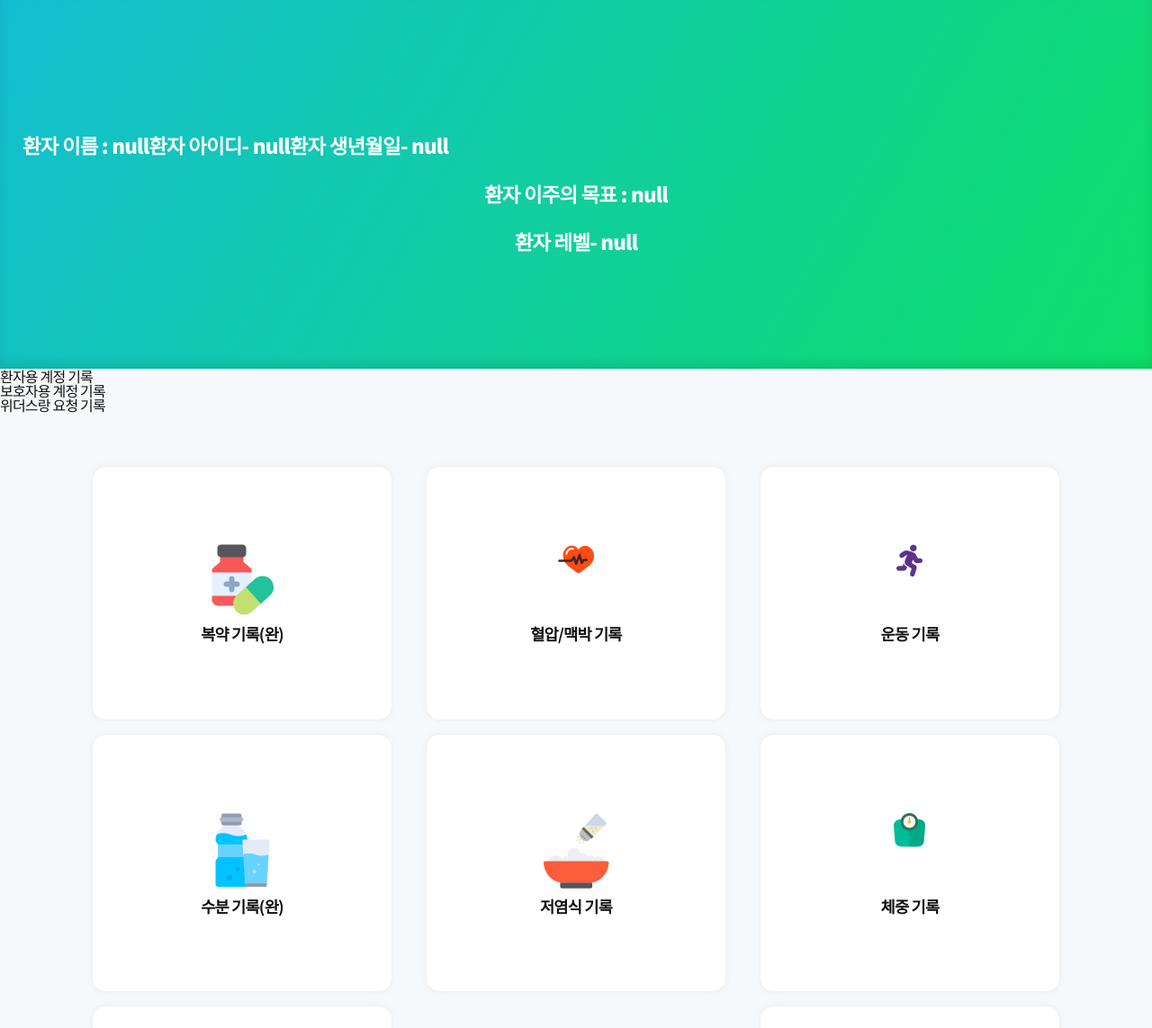
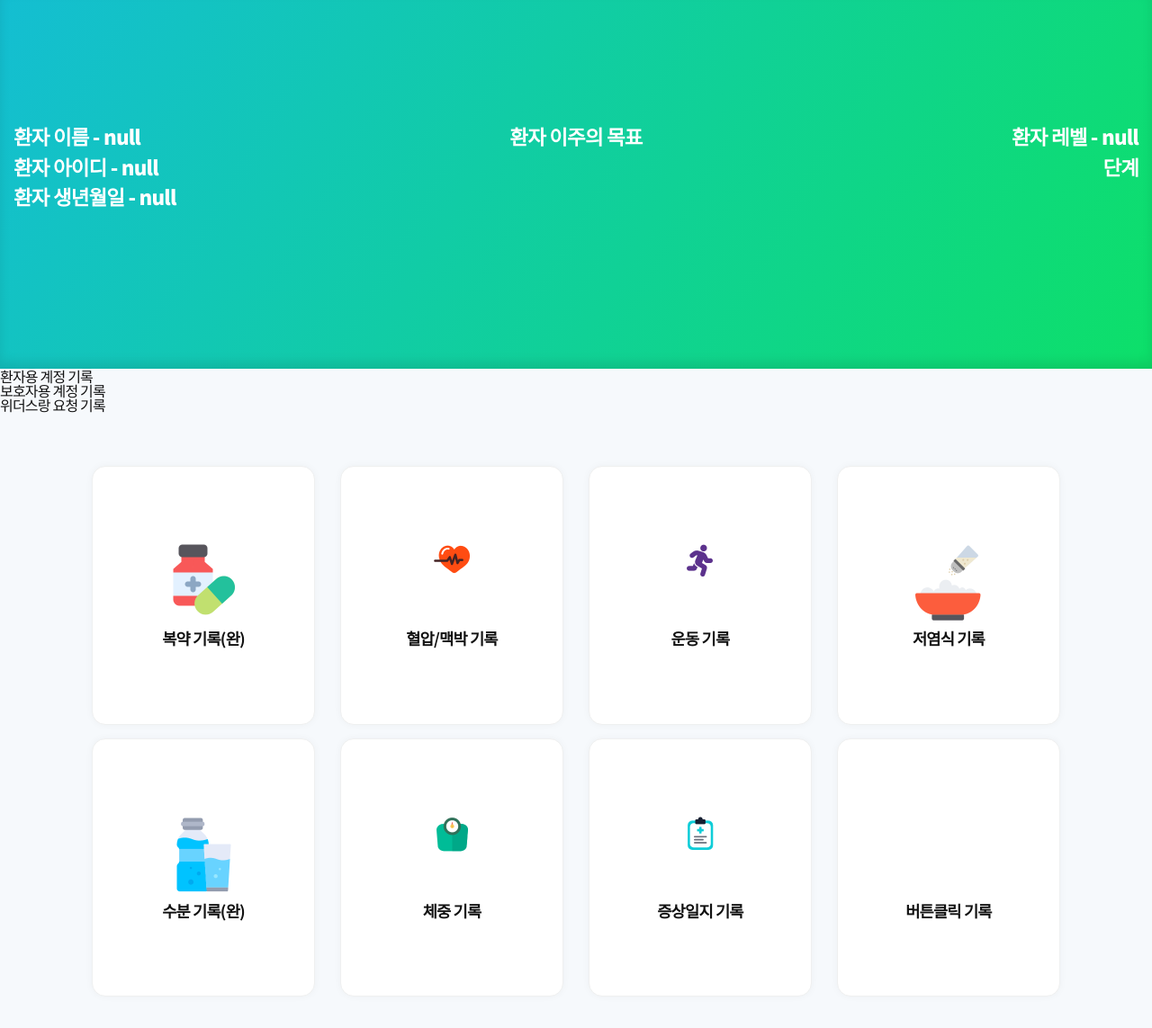
Before and after one commit to standha/withus8.18, a Spring app: page /Admin/admin_center in a window 1280 px wide. Shown: the whole page at 90% size. Run offline with Thymeleaf, Linux system fonts and the light colour scheme; the template is opened without the code that fills it, so the values that code supplies are empty; some of the project's set-up classes (security, data sources, template engines, error pages and the like) are left out, and stand-ins take their place.

Commit message:
관리자 페이지 헤더 분리 적용 완료

```diff
--- a/src/main/resources/templates/Admin/admin_center.html
+++ b/src/main/resources/templates/Admin/admin_center.html
@@ -14,59 +14,18 @@
     <script th:src="@{/js/common.js}"></script>
     <title>Admin center</title>
 </head>
-
+<style>
+    .main-icon2 {display: flex; flex-wrap: wrap; justify-content: space-between; margin: 60px 8% 20px;}
+    .main-icon2 a {display: flex; flex-direction: column; justify-content: space-between; align-items: center; width: 23%; padding: 8% 0; margin-bottom: 15px; border-radius: 15px; box-shadow: 0 0 8px 0 rgba(0, 0, 0, 0.04); border: solid 1px #eff0f0; background-color: #ffffff;}
+    .main-icon2 a span {text-align: center; font-size: 1.1rem; font-weight: 700;}
+    .main-icon2 a span[class*="ico-"] {margin-bottom: 10px;}
+</style>
 <body>
 <div id="wrap" class="main-page">
-    <header>
-        <div class="header-wrap" style="height: 410px">
-            <div class="cont" >
-<!--            <span class="title-txt">-->
-<!--                <span style="font-size: xx-large">간호사는 영어로 Nurse 일본어로 看護師 중국어로 護士</span>-->
-<!--            </span>-->
-<!--                <div style="float:left; width:33%;">-->
-<!--                    <div class="todo-txt" spanChange() >-->
-<!--                        <p th:text="'환자 이름 : '+' '+ ${patient.name}">-->
-<!--                    </div>-->
-<!--                    <div class="todo-txt" spanChange() >-->
-<!--                        <p th:text="'환자 아이디-'+' '+ ${patient.userId}">-->
-<!--                    </div>-->
-<!--                    <div class="todo-txt" spanChange() >-->
-<!--                        <p style="text-align: left"  th:text="'환자 생년월일-'+' '+ ${patient.birthdate}">-->
-<!--                    </div>-->
-<!--                </div>-->
-<!--                <div style = "float: left; width:33%;">-->
-<!--                    <div class="todo-txt" spanChange()>-->
-<!--                        <p style="text-align: center" th:text="'환자 이주의 목표-'+' '+ ${patient.goal}">-->
-<!--                    </div>-->
-<!--                </div>-->
-<!--                <div style="float: left; width:33%;">-->
-<!--                    <div class="todo-txt" spanChange()>-->
-<!--                        <p style="text-align: right" th:text="'환자 레벨-'+' '+ ${patient.level}">-->
-<!--                    </div>-->
-<!--                </div>-->
-                <div class="todo-txt" style="float:left; padding: 10px;">
-                    <p style="float:left;" th:text="'환자 이름 : '+' '+ ${patient.name}">
-                    <p style="float:left;" th:text="'환자 아이디-'+' '+ ${patient.userId}">
-                    <p style="float:left;" th:text="'환자 생년월일-'+' '+ ${patient.birthdate}">
-                </div>
-                <div class="todo-txt" style="padding: 10px;">
-                    <p th:text="'환자 이주의 목표 : '+' '+ ${patient.goal}">
-                </div>
-                <div class="todo-txt" style="padding: 10px;">
-                    <p th:text="'환자 레벨-'+' '+ ${patient.level}">
-                </div>
-            </div>
-        </div>
-        <nav>
-            <ul>
-                <li class="m"><a href="#" class="menu-01"><span>환자용 계정 기록</span></a>
-                </li> <li class="m"><a href="#" class="menu-02"><span>보호자용 계정 기록</span></a></li>
-                <li class="m"><a th:href="@{/adimn_withusHelpRequest}"><span>위더스랑 요청 기록</span></a></li>
-            </ul>
-        </nav>
-    </header>
+
+    <header th:replace="Admin/admin_infoHeader :: headerFragment"></header>
     <div class="container" id="content">
-        <ul class="main-icon">
+        <ul class="main-icon2">
             <a th:href="@{/admin_pillRecord/{userId}(userId=${patient.userId})}">
                 <span class="ico-drug"></span>
                 <span>복약 기록(완)</span>
@@ -79,13 +38,13 @@
                 <span class="ico-exercise"></span>
                 <span>운동 기록</span>
             </a>
+            <a th:href="@{/moistureNatrium}">
+                <span class="ico-salt"></span>
+                <span>저염식 기록</span>
+            </a>
             <a th:href="@{/admin_moistureRecord/{userId}(userId=${patient.userId})}">
                 <span class="ico-water2"></span>
                 <span>수분 기록(완)</span>
-            </a>
-            <a th:href="@{/moistureNatrium}">
-                <span class="ico-salt"></span>
-                <span>저염식 기록</span>
             </a>
             <a th:href="@{/weight}">
                 <span class="ico-weight"></span>
@@ -102,6 +61,5 @@
         </ul>
     </div>
 </div>
-
 </body>
 </html>
--- /dev/null
+++ b/src/main/resources/templates/Admin/admin_infoHeader.html
@@ -0,0 +1,156 @@
+<!DOCTYPE html>
+<html xmlns:th="http://www.thymeleaf.org" lang="kr"  th:fragment="headerFragment">
+<meta charset="UTF-8">
+<head>
+    <meta charset="UTF-8">
+    <meta http-equiv="X-UA-Compatible" content="IE=edge">
+    <title>위더스</title>
+    <meta name="viewport" content="width=device-width, initial-scale=1, maximum-scale=1, minimum-scale=1, user-scalable=no"/>
+    <meta name="format-detection" content="telephone=no">
+    <link th:href="@{/css/reset.css}" rel="stylesheet">
+    <link th:href="@{/css/common.css}" rel="stylesheet">
+    <link th:href="@{/css/layout.css}" rel="stylesheet">
+    <script th:src="@{/js/jquery-1.12.4.min.js}"></script>
+    <script th:src="@{/js/common.js}"></script>
+</head>
+<style>
+    .parent {
+        display: grid;
+        grid-template-columns: repeat(3, 1fr);
+        grid-template-rows: 1fr;
+        grid-column-gap: 10px;
+        grid-row-gap: 0px;
+    }
+
+    .div1 { grid-area: 1 / 1 / 2 / 2; }
+    .div2 { grid-area: 1 / 2 / 2 / 3; }
+    .div3 { grid-area: 1 / 3 / 2 / 4; }
+
+</style>
+<header>
+<div id="admin-header">
+    <div class="header-wrap" style="height: 410px">
+        <div class="cont" >
+            <div class="parent todo-txt">
+                <div class="div1">
+                    <p style="text-align: left;" th:text="'환자 이름 - ' + ${patient.name}"></p>
+                    <p style="text-align: left;" th:text="'환자 아이디 - ' + ${patient.userId}"></p>
+                    <p style="text-align: left;" th:text="'환자 생년월일 - ' + ${patient.birthdate}"></p>
+                </div>
+                <div id="patient_goal" class="div2" style="justify-content: center;">
+                    <p th:text="'환자 이주의 목표'"></p>
+                </div>
+                <div id="patient_level" class="div3">
+                    <p style="text-align: right;" th:text="'환자 레벨 - ' + ${patient.level}">
+                </div>
+            </div>
+        </div>
+    </div>
+    <nav>
+        <ul>
+            <li class="m"><a href="#" class="menu-01"><span>환자용 계정 기록</span></a>
+            </li> <li class="m"><a href="#" class="menu-02"><span>보호자용 계정 기록</span></a></li>
+            <li class="m"><a th:href="@{/adimn_withusHelpRequest}"><span>위더스랑 요청 기록</span></a></li>
+        </ul>
+    </nav>
+</div>
+</header>
+<script th:inline="javascript">
+
+    console.log("header");
+    /*<![CDATA[*/
+    var goalCheck = /*[[ ${patient.goal} ]]*/;
+    var level = /*[[ ${patient.level} ]]*/;
+    /*]]*/
+
+    var levelItem = "<p style='text-align: right;'>";
+
+    switch (parseInt(level / 4)){
+        case 0:
+            break;
+
+        case 1:
+            levelItem += "꽃1 ";
+            break;
+
+        case 2:
+            levelItem += "꽃2 ";
+            break;
+
+        case 3:
+            levelItem += "꽃3 ";
+            break;
+
+        case 4:
+            levelItem += "꽃4 ";
+            break;
+
+        case 5:
+            levelItem += "꽃5 ";
+            break;
+
+        case 6:
+            levelItem += "꽃6 ";
+            break;
+    }
+
+    switch (level % 4){
+        case 0:
+            levelItem += "";
+            break;
+
+        case 1:
+            levelItem += "씨앗 ";
+            break;
+
+        case 2:
+            levelItem += "새싹 ";
+            break;
+
+        case 3:
+            levelItem += "꽃봉오리 ";
+            break;
+    }
+
+
+    levelItem += "단계" + "</p>";
+    $('#patient_level').append(levelItem);
+
+    switch (goalCheck) {
+        case 0:
+            goalNow = "미설정";
+            break;
+        case 1:
+            goalNow = "매일 정해진 시간 약 복용";
+            break;
+        case 2:
+            goalNow = "매일 혈압과 맥박 측정";
+            break;
+        case 3:
+            goalNow = "매일 체중 측정";
+            break;
+        case 4:
+            goalNow = "주 3회 이상 증상일지 기록";
+            break;
+        case 5:
+            goalNow = "매일 증상일지 기록";
+            break;
+        case 6:
+            goalNow = "주 3회 이상 식사 시 염분 측정";
+            break;
+        case 7:
+            goalNow = "매일 식사 시 염분 측정";
+            break;
+        case 8:
+            goalNow = "주 1회, 최소 30분 이상 운동";
+            break;
+        case 9:
+            goalNow = "주 3회, 최소 30분 이상 운동";
+            break;
+    }
+
+    var Item = "<p>" + goalNow + "</p>";
+    $('#patient_goal').append(Item);
+
+</script>
+</html>
```
Also changed, not shown: src/main/resources/templates/Admin/admin_moistureRecord.html (+4 -28 lines), src/main/resources/templates/Admin/admin_pillRecord.html (+6 -43 lines).
